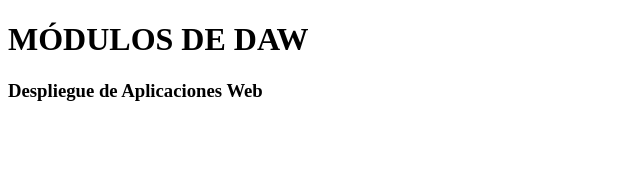
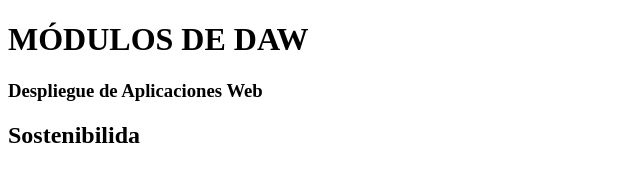
Before and after one commit to raaulchicaa/dawEj2_3, a plain HTML site: page index.html in a window 1280 px wide. Shown: the whole page, without its empty margins (0-640 px from the left). Drawn offline with Linux system fonts and the light colour scheme.

Commit message:
añadir modulo

```diff
--- a/index.html
+++ b/index.html
@@ -8,5 +8,6 @@
 <body>
     <h1>MÓDULOS DE DAW</h1>
     <h3>Despliegue de Aplicaciones Web</h3>
+    <h2>Sostenibilida</h2>
 </body>
 </html>
```
